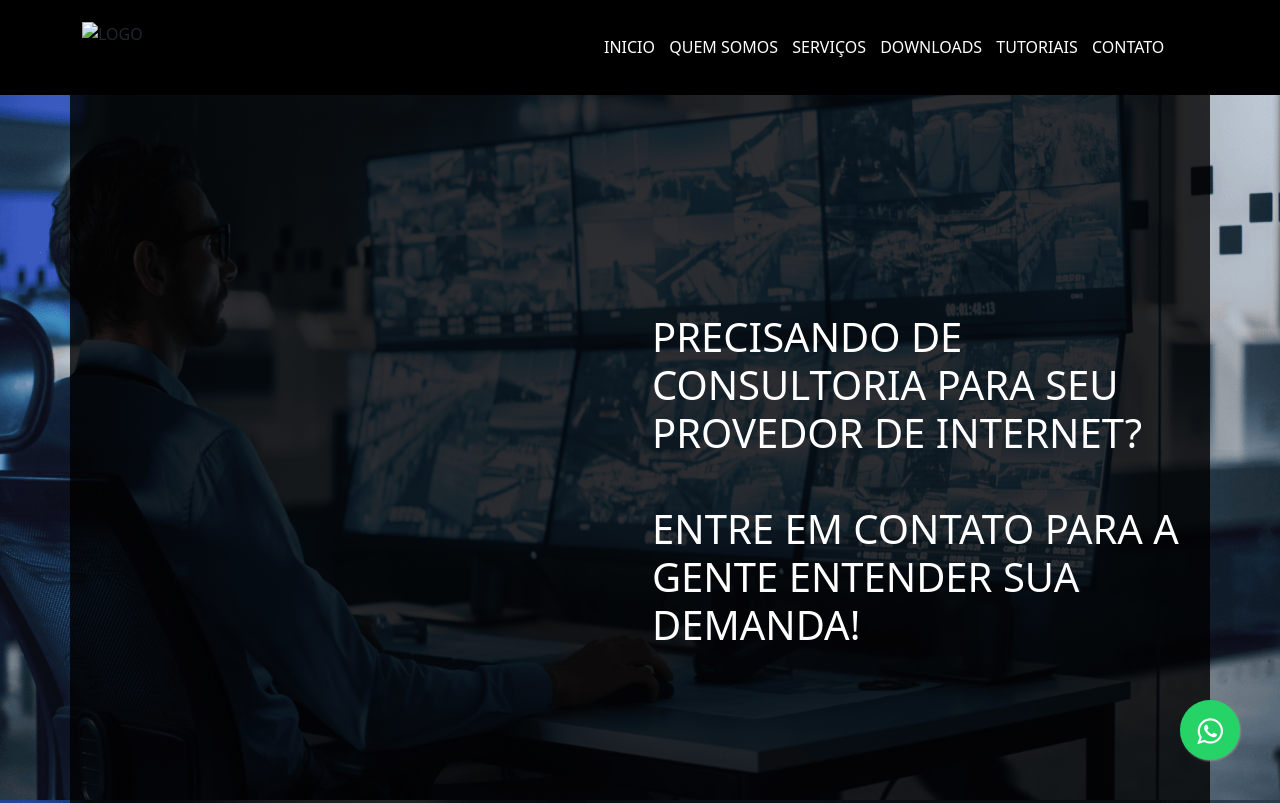
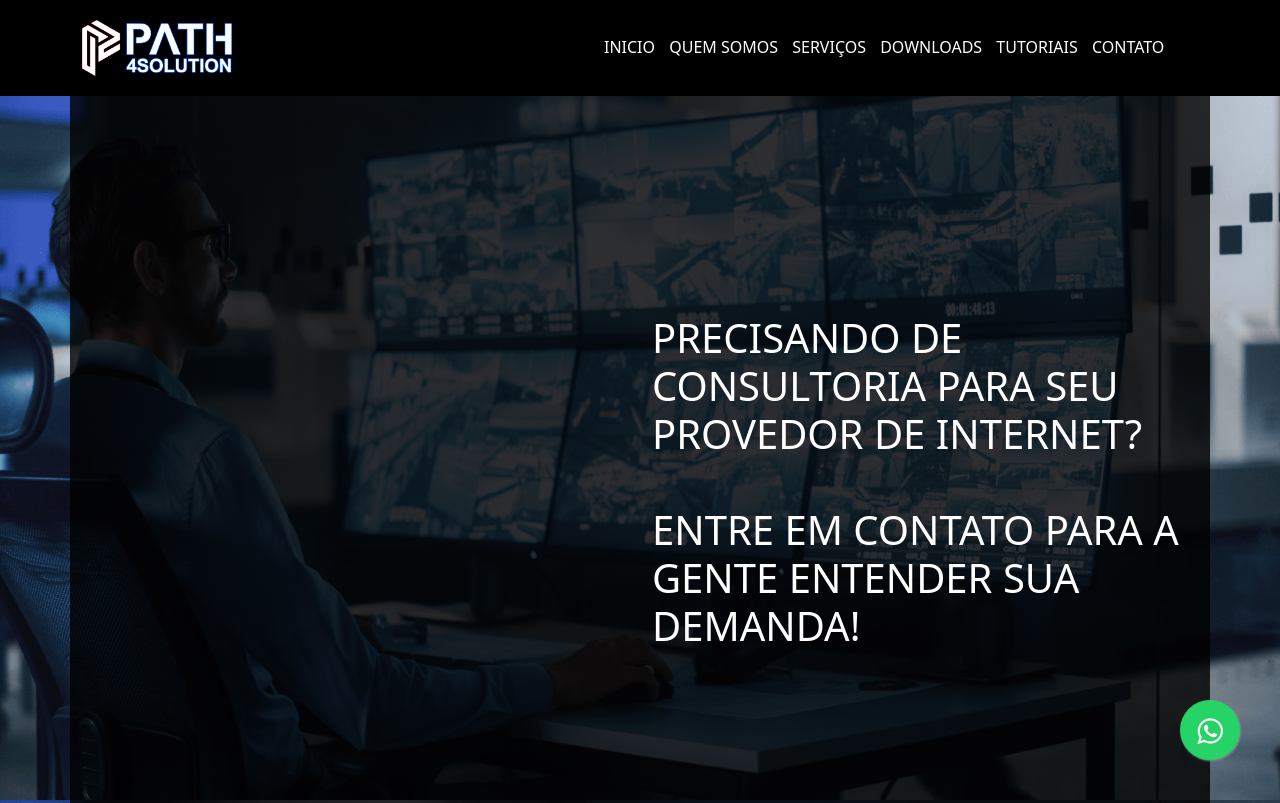
Before and after one commit to MateusDRodrigues/ESTACIO-HTML-CSS-JS-PHP-DB, a plain HTML site: page index.html in a window 1280 px wide. Shown: the top 803 px of the page. Drawn offline with nearby package versions, Linux system fonts and the light colour scheme; files that its build step writes are made by us from their sources; files whose address does not match are found by name.

Commit message:
Update 1.0.4

```diff
--- a/index.html
+++ b/index.html
@@ -3,8 +3,8 @@
 <head>
     <meta charset="UTF-8">
     <meta name="viewport" content="width=device-width, initial-scale=1.0">
-    <link rel="shortcut icon" href="../www/img/logo.png" type="image/x-icon">
-    <link rel="stylesheet" href="../www/css/style.css">
+    <link rel="shortcut icon" href="img/logo.png" type="image/x-icon">
+    <link rel="stylesheet" href="css/style.css">
     <link rel="stylesheet" href="https://maxcdn.bootstrapcdn.com/font-awesome/4.5.0/css/font-awesome.min.css">
     <link href="https://cdn.jsdelivr.net/npm/bootstrap@5.3.2/dist/css/bootstrap.min.css" rel="stylesheet" integrity="sha384-T3c6CoIi6uLrA9TneNEoa7RxnatzjcDSCmG1MXxSR1GAsXEV/Dwwykc2MPK8M2HN" crossorigin="anonymous">
     <script src="https://cdn.jsdelivr.net/npm/bootstrap@5.3.2/dist/js/bootstrap.bundle.min.js" integrity="sha384-C6RzsynM9kWDrMNeT87bh95OGNyZPhcTNXj1NW7RuBCsyN/o0jlpcV8Qyq46cDfL" crossorigin="anonymous"></script>
@@ -15,7 +15,7 @@
         <div class="container">
             <div class="row" id="header">
                 <div class="col">
-                    <img src="../www/img/logo.png" alt="LOGO" id="top-logo">
+                    <img src="img/logo.png" alt="LOGO" id="top-logo">
                 </div>
                 <div class="col-xs-12 col-sm-8 col-md-8 col-lg-6 col-xl-6 col-xxl-4" id="menu">
                     <nav class="menu">
```
